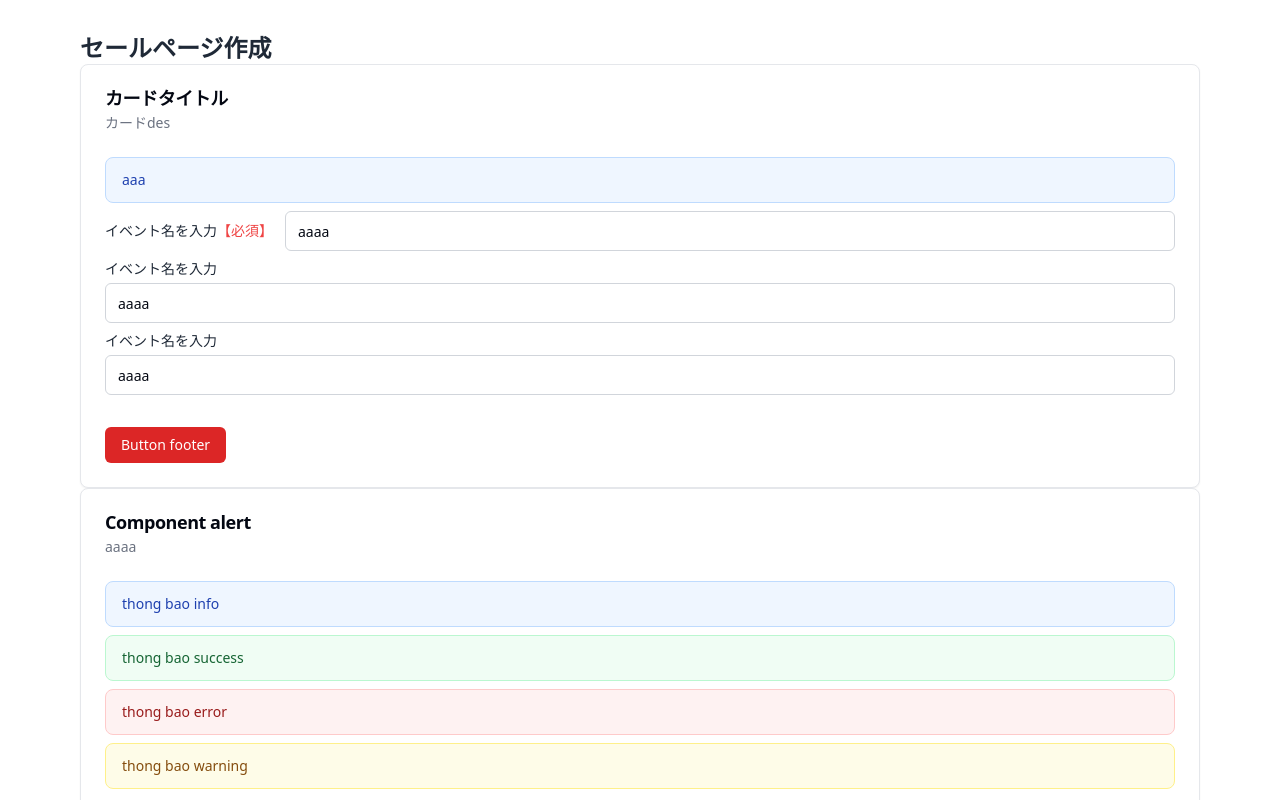
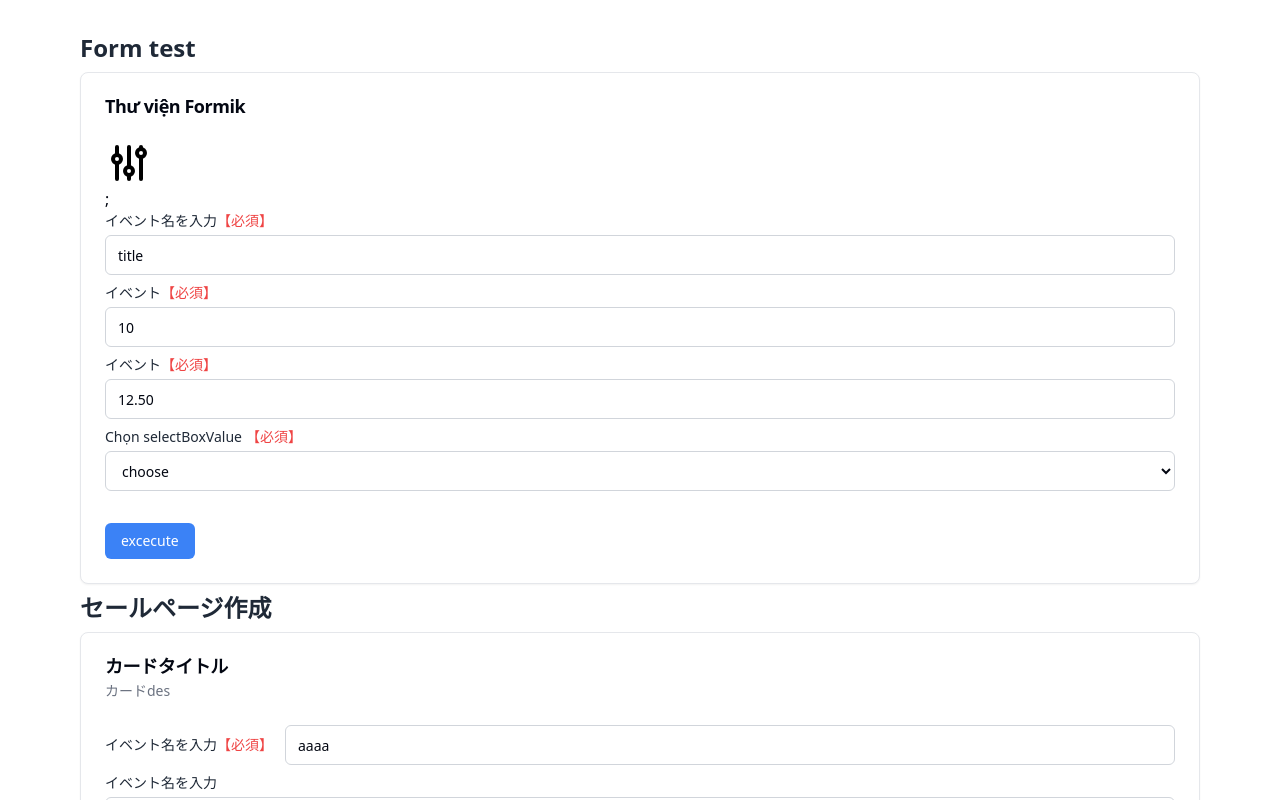
Before and after one commit to IamDieuKhanh2001/enpa_portal_v2, a Next.js app: page / in a window 1280 px wide. Shown: the top 800 px of the page. Built offline with nearby package versions, Linux system fonts and the light colour scheme.

Commit message:
component config

```diff
--- a/src/app/component/Card.tsx
+++ b/src/app/component/Card.tsx
@@ -11,7 +11,7 @@ const Card = React.forwardRef<HTMLDivElement, CardProps>(
             <div
                 ref={ref}
                 className={cn(
-                    "rounded-lg border bg-white text-gray-950 shadow-sm",
+                    "rounded-lg border bg-white text-gray-950 shadow-sm mb-2",
                     className
                 )}
                 {...props}
--- /dev/null
+++ b/src/app/component/NumberBox.tsx
@@ -0,0 +1,57 @@
+import React from 'react'
+import { cn } from '../lib/utils';
+
+interface NumberBoxProps extends React.InputHTMLAttributes<HTMLInputElement> {
+    label: String,
+    isRequired?: Boolean,
+    id: string,
+    name: string,
+    min?: number;
+    max?: number;
+    value: string | number,
+    direction?: "vertical" | "horizontal",
+}
+const NumberBox = React.forwardRef<HTMLInputElement, NumberBoxProps>(
+
+    ({ label, isRequired = false, id, name, min = 0.01, max = 999999999.99, value, direction = 'vertical', className = '', ...props }, ref) => {
+
+        return (
+            <>
+                <div className={cn(
+                    "flex mb-2",
+                    direction === "vertical" ? "flex-col gap-1" : "items-center gap-3"
+                )}>
+                    <label
+                        htmlFor={name}
+                        className={cn(
+                            'block text-sm font-medium text-gray-800',
+                            direction === "horizontal" && "whitespace-nowrap"
+                        )}>
+                        {label}
+                        {isRequired === true ? <span className="text-red-500">【必須】</span> : <></>}
+                    </label>
+                    <input
+                        id={id}
+                        name={name}
+                        type='text'
+                        min={min}
+                        max={max}
+                        value={value}
+                        className={cn(
+                            "flex h-10 w-full rounded-md border border-gray-300 bg-transparent px-3 py-2 text-sm",
+                            "placeholder:text-gray-400",
+                            "focus:outline-none focus:ring-2 focus:ring-offset-2 focus:ring-red-500 focus:border-red-500",
+                            "disabled:cursor-not-allowed disabled:bg-gray-100",
+                            className
+                        )}
+                        ref={ref}
+                        {...props}
+                    />
+                </div>
+            </>
+        );
+    }
+);
+NumberBox.displayName = "NumberBox";
+
+export { NumberBox };
--- /dev/null
+++ b/src/app/component/SelectBox.tsx
@@ -0,0 +1,52 @@
+import React from 'react'
+import { cn } from '../lib/utils';
+
+interface SelectBoxProps extends React.InputHTMLAttributes<HTMLSelectElement> {
+    label: string;
+    id: string;
+    options: { value: string; label: string }[];
+    isRequired?: boolean;
+    direction?: "vertical" | "horizontal";
+}
+const SelectBox = React.forwardRef<HTMLSelectElement, SelectBoxProps>(
+    ({ label, id, options, isRequired = false, direction = "vertical", className = "", ...props }, ref) => {
+        return (
+            <div
+                className={cn(
+                    "flex mb-2",
+                    direction === "vertical" ? "flex-col gap-1" : "items-center gap-3"
+                )}
+            >
+                <label
+                    htmlFor={id}
+                    className={cn(
+                        "block text-sm font-medium text-gray-800",
+                        direction === "horizontal" && "whitespace-nowrap"
+                    )}
+                >
+                    {label}
+                    {isRequired && <span className="text-red-500 ml-1">【必須】</span>}
+                </label>
+
+                <select
+                    id={id}
+                    {...props}
+                    className={cn(
+                        "flex h-10 w-full rounded-md border border-gray-300 bg-white px-3 py-2 text-sm",
+                        "focus:outline-none focus:ring-2 focus:ring-offset-2 focus:ring-red-500 focus:border-red-500",
+                        "disabled:cursor-not-allowed disabled:bg-gray-100",
+                        className
+                    )}
+                >
+                    {options.map((opt) => (
+                        <option key={opt.value} value={opt.value}>
+                            {opt.label}
+                        </option>
+                    ))}
+                </select>
+            </div>
+        );
+    }
+);
+
+export default SelectBox
--- a/src/app/globals.css
+++ b/src/app/globals.css
@@ -1,3 +1,16 @@
 @tailwind base;
 @tailwind components;
 @tailwind utilities;
+
+/* disable up down value  */
+/* Chrome, Safari, Edge, Opera */
+input[type=number]::-webkit-outer-spin-button,
+input[type=number]::-webkit-inner-spin-button {
+  -webkit-appearance: none;
+  margin: 0;
+}
+
+/* Firefox */
+input[type=number] {
+  -moz-appearance: textfield;
+}
--- a/src/app/page.tsx
+++ b/src/app/page.tsx
@@ -2,29 +2,143 @@
 
 import Image from "next/image";
 import { Card, CardContent, CardDescription, CardFooter, CardHeader, CardTitle } from "./component/Card";
-import { Input } from "./component/Input";
+import { TextBox } from "./component/TextBox";
 import { Button } from "./component/Button";
 import { Alert } from "./component/Alert";
+import * as Yup from 'yup';
+import { Field, FormikProvider, useFormik } from "formik";
+import { toast } from "react-toastify";
+import { NumberBox } from "./component/NumberBox";
+import SelectBox from "./component/SelectBox";
+import { IconAdjustments, IconAdOff } from "@tabler/icons-react";
+import Link from "next/link";
+// import { ErrorMessage, Field, Form, Formik } from 'formik';
 
 export default function Home() {
+
+  const formik = useFormik({
+    initialValues: {
+      title: "title",
+      age: "10",
+      price: "12.50",
+      selectBoxValue: "",
+    },
+    validationSchema: Yup.object({
+      title: Yup.string().required("Title must not be empty"),
+      age: Yup.number().required("Number must not be empty")
+        .min(0, "Min value is 0")
+        .max(9999, "Max value is 9999"),
+      price: Yup.number()
+        .required("Price is required")
+        .min(0, `Min value is 0`)
+        .max(9999.99, `Max value is 9999.99`),
+      selectBoxValue: Yup.string().required("Chọn selectBoxValue"),
+      // .min(0.0, "Price must be >= 0")
+      // .max(99999.9, "Price must be <= 10000"),
+    }),
+    onSubmit: async (values) => {
+      console.log("Form submitted:", values);
+    },
+  });
+
   return (
     <>
 
       <div className="container mx-auto px-4 py-8 max-w-6xl">
-        <h1 className="text-2xl font-bold text-gray-800">セールページ作成</h1>
+
+        <h1 className="text-2xl font-bold text-gray-800 mb-2">Form test</h1>
+        <Card>
+          <CardHeader>
+            <CardTitle>Thư viện Formik</CardTitle>
+          </CardHeader>
+          <CardContent>
+            <IconAdjustments
+              size={48}
+              strokeWidth={2}
+              color={'black'}
+            />;
+            <FormikProvider value={formik}>
+              <form onSubmit={formik.handleSubmit}>
+                <TextBox
+                  id="title"
+                  name="title"
+                  type="text"
+                  isRequired={true}
+                  label={"イベント名を入力"}
+                  value={formik.values.title}
+                  placeholder="カスタムイベント名"
+                  onChange={formik.handleChange}
+                  direction="vertical"
+                />
+                {formik.touched.title && formik.errors.title && (
+                  <div className="text-red-500 text-sm mt-1">{formik.errors.title}</div>
+                )}
+                <TextBox
+                  id="age"
+                  name="age"
+                  type="number"
+                  isRequired={true}
+                  label={"イベント"}
+                  value={formik.values.age}
+                  placeholder="カスタムイベント名"
+                  onChange={formik.handleChange}
+                  direction="vertical"
+                />
+                {formik.touched.age && formik.errors.age && (
+                  <div className="text-red-500 text-sm mt-1">{formik.errors.age}</div>
+                )}
+                <TextBox
+                  id="price"
+                  name="price"
+                  type="number"
+                  isRequired={true}
+                  label={"イベント"}
+                  value={formik.values.price}
+                  placeholder="カスタムイベント名"
+                  onChange={formik.handleChange}
+                  direction="vertical"
+                />
+                {formik.touched.price && formik.errors.price && (
+                  <div className="text-red-500 text-sm mt-1">{formik.errors.price}</div>
+                )}
+
+                <SelectBox
+                  id="selectBoxValue"
+                  label="Chọn selectBoxValue"
+                  name="selectBoxValue"
+                  value={formik.values.selectBoxValue}
+                  options={[
+                    { value: "", label: "choose" },
+                    { value: "apple", label: "apple" },
+                    { value: "banana", label: "banana" },
+                    { value: "orange", label: "orange" },
+                  ]}
+                  isRequired={true}
+                  onChange={formik.handleChange}
+                />
+                {formik.touched.selectBoxValue && formik.errors.selectBoxValue && (
+                  <div className="text-red-500 text-sm mt-1">{formik.errors.selectBoxValue}</div>
+                )}
+              </form>
+            </FormikProvider>
+          </CardContent>
+          <CardFooter>
+            <Button type='submit' onClick={formik.submitForm}>
+              excecute
+            </Button>
+          </CardFooter>
+        </Card>
+
+        <h1 className="text-2xl font-bold text-gray-800 mb-2">セールページ作成</h1>
         <Card>
           <CardHeader>
             <CardTitle>カードタイトル</CardTitle>
             <CardDescription>カードdes</CardDescription>
           </CardHeader>
           <CardContent>
-            <Alert>
-              aaa
-            </Alert>
-            <Input
+            <TextBox
               id="custom-event-name"
               name="custom-event-name"
-              form="formName"
               isRequired={true}
               label={"イベント名を入力"}
               value={"aaaa"}
@@ -34,10 +148,9 @@ export default function Home() {
 
               }}
             />
-            <Input
+            <TextBox
               id="custom-event-name"
               name="custom-event-name"
-              form="formName"
               isRequired={false}
               label={"イベント名を入力"}
               value={"aaaa"}
@@ -46,7 +159,7 @@ export default function Home() {
 
               }}
             />
-            <Input
+            <TextBox
               id="custom-event-name"
               name="custom-event-name"
               form="formName"
@@ -97,6 +210,22 @@ export default function Home() {
             <Button>sssss</Button>
           </CardContent>
         </Card>
+
+        <Card>
+          <CardHeader>
+            <CardTitle>Component Icon</CardTitle>
+            <CardDescription>aaaa</CardDescription>
+          </CardHeader>
+          <CardContent>
+            <IconAdOff
+              size={48}
+              strokeWidth={2}
+              color={'#000000'}
+            />
+            <p>Xem icon sử dụng tại: </p>
+            <Link href="https://tabler-icons-react.vercel.app/">https://tabler-icons-react.vercel.app/</Link>
+          </CardContent>
+        </Card>
       </div>
 
     </>
```
Also changed, not shown: src/app/component/TextBox.tsx (renamed from src/app/component/Input.tsx, +6 -8 lines).
